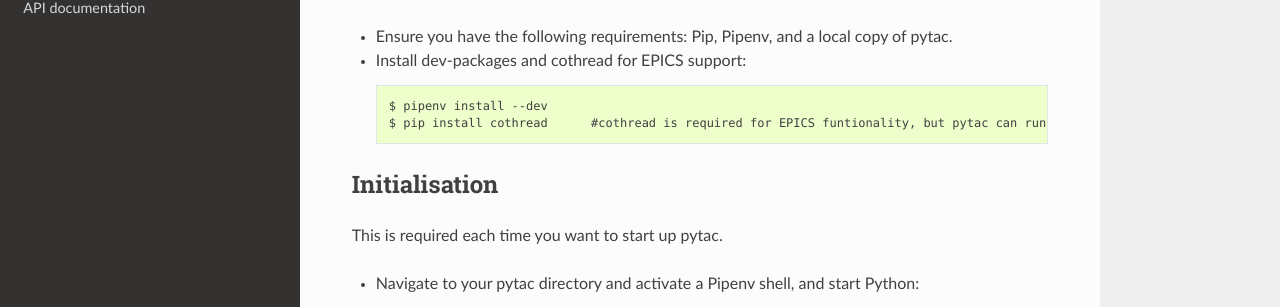
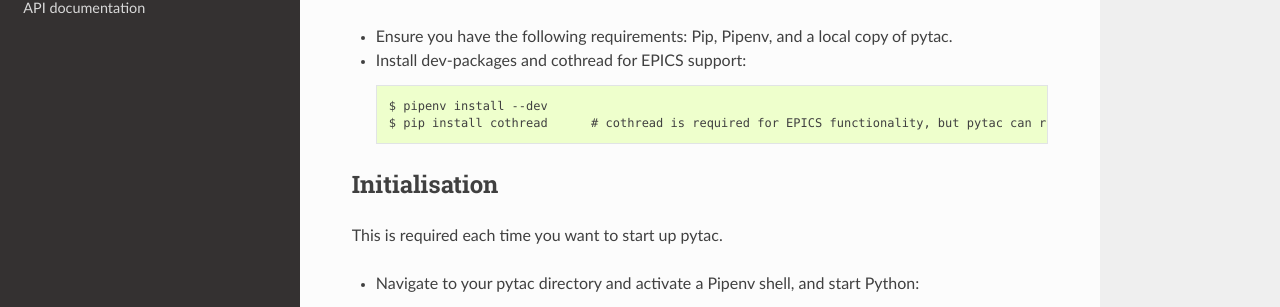
Before and after one commit to DiamondLightSource/pytac, a Sphinx documentation site: the page built from docs/developers.rst, in a window 1280 px wide and 1098 px high. Shown: the part 287-594 px from the top of the window. Built offline with Sphinx 7.4.7 and the Read the Docs theme 2.0.0, drawn with Linux system fonts in a browser that asks for light colours.

Commit message:
Add a c to functionality and add a space after # in both installation sections.

```diff
--- a/docs/developers.rst
+++ b/docs/developers.rst
@@ -14,7 +14,7 @@ This is only required on your first use.
 - Install dev-packages and cothread for EPICS support::
 
     $ pipenv install --dev
-    $ pip install cothread	#cothread is required for EPICS funtionality, but pytac can run without it.
+    $ pip install cothread	# cothread is required for EPICS functionality, but pytac can run without it.
 
 
 Initialisation
--- a/docs/examples.rst
+++ b/docs/examples.rst
@@ -9,7 +9,7 @@ This is only required on your first use.
 - Ensure you have Pip, then install pytac and cothread::
 
     $ pip install pytac
-    $ pip install cothread	#cothread is required for EPICS funtionality, but pytac can run without it.
+    $ pip install cothread	# cothread is required for EPICS functionality, but pytac can run without it.
 
 
 Initialisation
```
